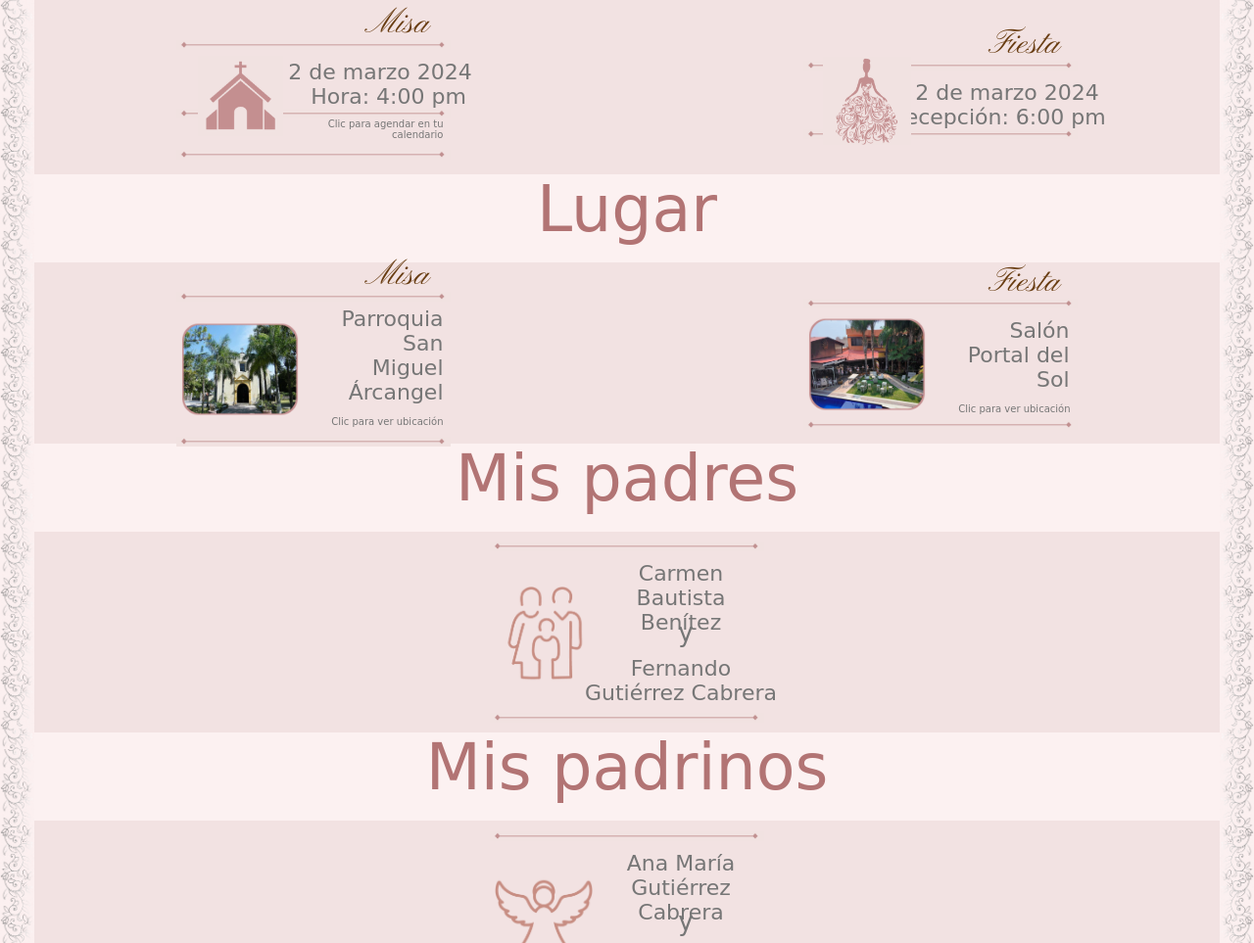
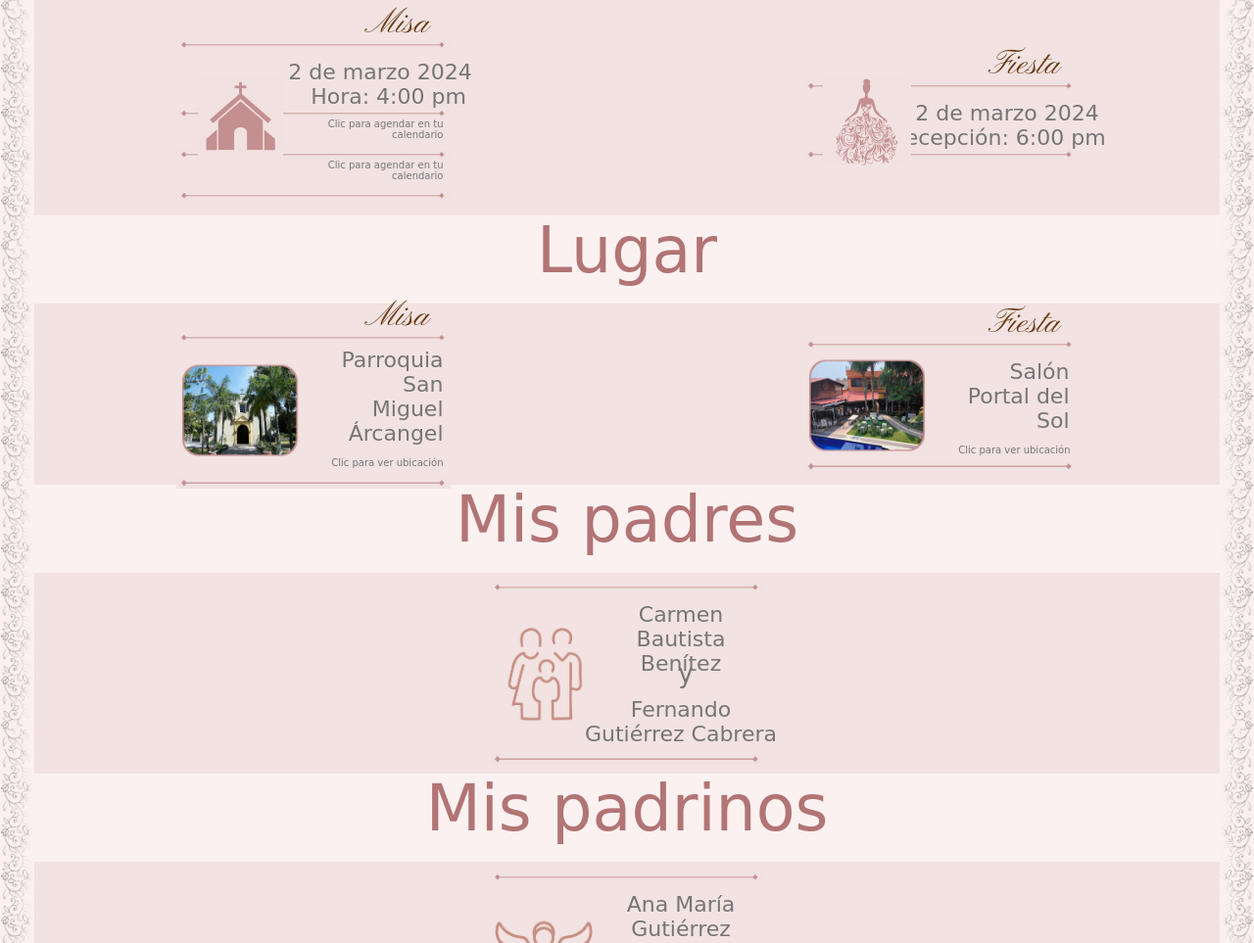
Before and after one commit to magnificmemories/invitacionMisXVAna.github.io, a plain HTML site: page index.html in a window 1280 px wide. Shown: the part 2175-3138 px from the top of the page at 98% size. Drawn offline with nearby package versions, Linux system fonts and the light colour scheme; a web font is replaced by a local one.

Commit message:
fix conflicts

```diff
--- a/index.html
+++ b/index.html
@@ -139,6 +139,9 @@
             <a target="_blank" href="https://calendar.google.com/calendar/u/0?cid=bWlzeHZhbmFmZXJuYW5kYUBnbWFpbC5jb20" class="text-click-information">Clic para agendar en tu calendario</a>
 
             <img class="lines-information2" src="./assets/Screenshot 2024-01-13 152745.png" alt="">
+            <a target="_blank" class="text-click-information" href="https://calendar.google.com/calendar/u/0?cid=bWlzeHZhbmFmZXJuYW5kYUBnbWFpbC5jb20">Clic para agendar en tu calendario</a>
+
+            <img class="lines-information2" src="/assets/Screenshot 2024-01-13 152745.png" alt="">
         </div>
 
         <div class="information-day-hour-div" data-aos="fade-up">
```
